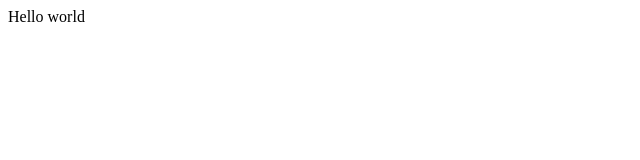
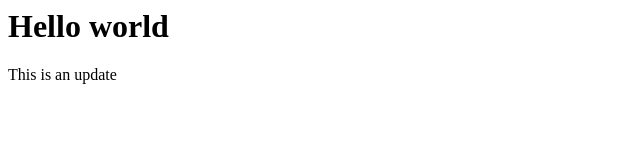
Before and after one commit to emilydemery/css-lessons, a plain HTML site: page index.html in a window 1280 px wide. Shown: the whole page, without its empty margins (0-640 px from the left). Drawn offline with Linux system fonts and the light colour scheme.

Commit message:
added some stuff

```diff
--- a/index.html
+++ b/index.html
@@ -2,6 +2,11 @@
 <head>
 </head>
 <body>
-	Hello world
+	<h1>Hello world</h1>
+
+	<p>
+	This is an update
+	</p>
+
 </body>
 </html>
```
